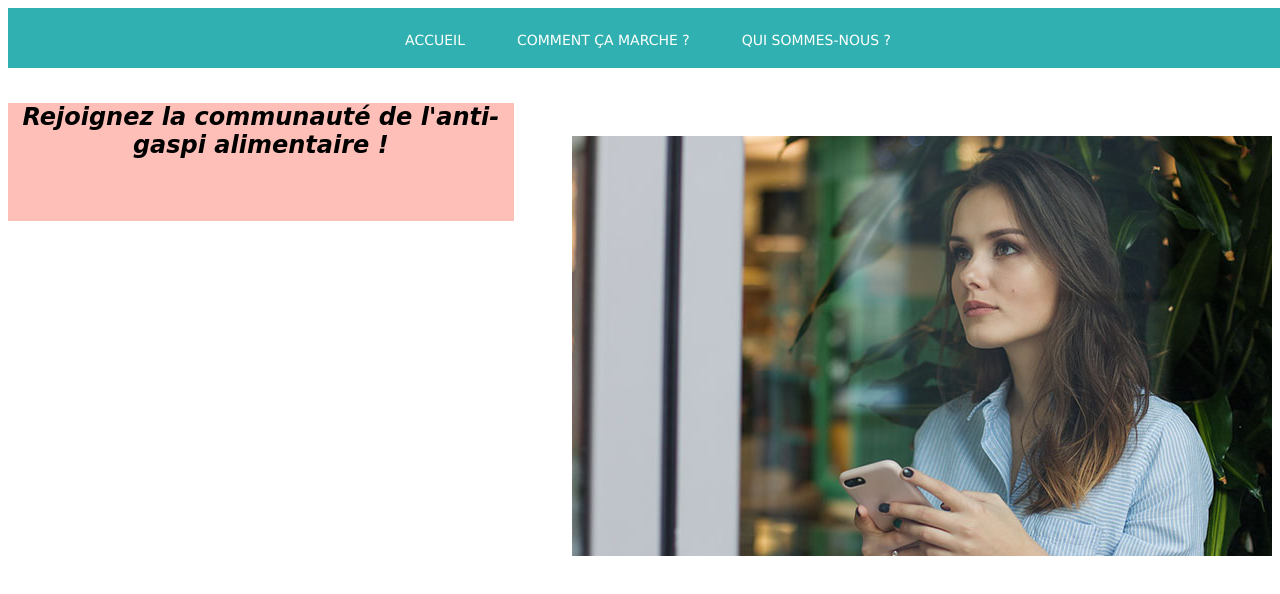
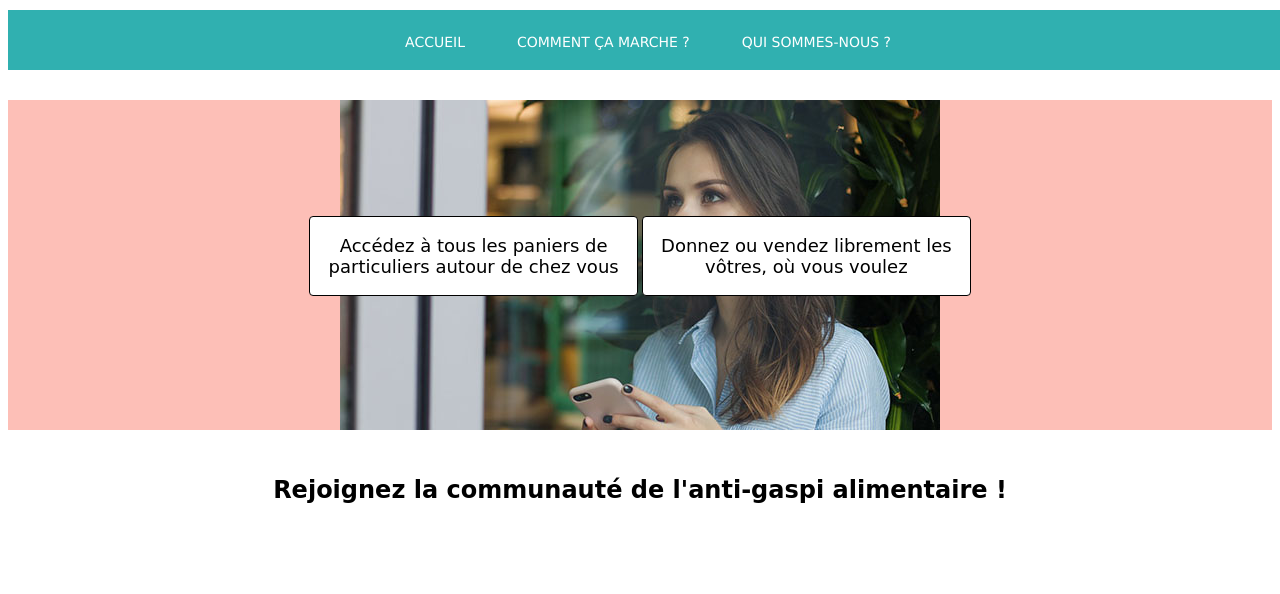
Before and after one commit to juliabaumann/Site-LePanierdemonvoisin, a plain HTML site: page site-inscription.html in a window 1280 px wide. Drawn offline with Linux system fonts and the light colour scheme.

Commit message:
Dernières modifs

```diff
--- a/site-inscription.css
+++ b/site-inscription.css
@@ -23,26 +23,47 @@
     font-weight: bold;
   }
 
+
+  .photo {
+    text-align: center;
+    width: 100%;
+    height : 330px;
+    margin-top:10px;
+    background-color:#FDBFB7;
+    position:relative;
+    top:90px;
+  }
+
   .slogan {
-    position: relative;
-    top:95px;
-    margin-right: 10px;
     text-align:center;
-    width: 40%;
-    height:15%;
+    width: 100%;
+    height:110px;
+    position:relative;
+    top:120px;
     font-family:"Shadows Into Light Two", cursive;
     font-size: 12px;
-    font-style:italic;
     color: black;
-    z-index: 2;
-    background-color:#FDBFB7;
+    background-color: white;
   }
 
-  .photo {
-    position: relative;
-    text-align: right;
-    width: 100%;
-    height : 420px;
-    margin-top:10px;
-    z-index: 1;
-  }
+  .message {
+        position: relative;
+        bottom:250px;
+        text-align: center;
+        width: 100%;
+        height: 8%;
+        border-collapse: separate;
+ }
+
+ .message a {
+    background:white;
+    border: 1px solid black;
+    border-radius: 4px;
+    color: black;
+    width:23%;
+    display: inline-block;
+    padding:18px;
+    text-decoration: none;
+    font-family: "Shadows Into Light Two", cursive;
+    font-size: 18px;
+ }
--- a/site-inscription.html
+++ b/site-inscription.html
@@ -12,12 +12,18 @@
             <a href="./site-qui.html">Qui sommes-nous ?</a>
         </div>
 
+        <div class="photo">
+            <img src="inscription 600x330.jpg"/>
+        </div>
+
         <div class="slogan">
             <h1> Rejoignez la communauté de l'anti-gaspi alimentaire !</h1>
         </div>
 
-        <div class="photo">
-            <img src="inscription 700x420.jpg"/>
+        <div class="message">
+            <a> Accédez à tous les paniers de particuliers autour de chez vous </a>
+            <a> Donnez ou vendez librement les vôtres, où vous voulez </a>
         </div>
 
+
 </html>
```
